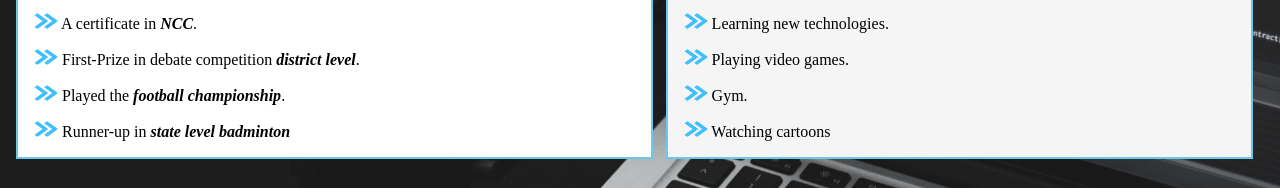
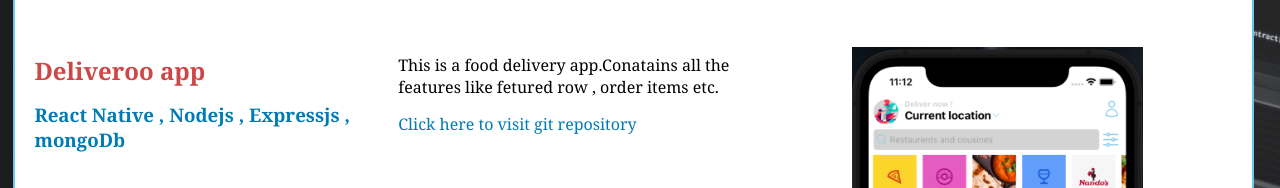
Before and after one commit to abhishekgarfield/abt_me, a plain HTML site: page index.html in a window 1280 px wide. Shown: the part 3949-4137 px from the top of the page. Drawn offline with Linux system fonts and the light colour scheme.

Commit message:
project added

```diff
--- a/index.html
+++ b/index.html
@@ -1,4 +1,5 @@
 <!DOCTYPE html>
+
 <head>
     <title>about abhishek</title>
     <meta charset="utf-8">
@@ -7,6 +8,7 @@
     <link rel="icon" href="images/logo.png" type="image/x-icon">
     <link rel="stylesheet" href="https://cdnjs.cloudflare.com/ajax/libs/font-awesome/4.7.0/css/font-awesome.min.css">
 </head>
+
 <body>
     <header>
         <div class="ima">
@@ -18,7 +20,7 @@
                 <h3 style="margin-top: 0rem;">Full stack web developer</h3>
             </div>
             <div class="info_sec">
-                    <div >
+                <div>
                     <p>Hi i am pretty good with front end and back end technologies.<br>
                         you can check all my projects , certifications and achievements by scrolling down.<br>
                         I am always keen on learning new technologies<br></p>
@@ -35,7 +37,8 @@
                     <a href="https://twitter.com/abhishek2759" target="_blank">
                         <i class="fa fa-twitter"></i>
                     </a>
-                        <a href="https://www.snapchat.com/add/abhishek-1859?share_id=QTcwQkIxNzYtQjQ2QS00MjRFLThFREMtOUI1Mzc5NjE3M0NE&locale=en_IN" target="_blank">
+                    <a href="https://www.snapchat.com/add/abhishek-1859?share_id=QTcwQkIxNzYtQjQ2QS00MjRFLThFREMtOUI1Mzc5NjE3M0NE&locale=en_IN"
+                        target="_blank">
                         <i class="fa fa-snapchat-ghost"></i>
                     </a>
                     <a href="https://join.skype.com/invite/utyDdKtYAu7z" target="_blank">
@@ -58,7 +61,7 @@
             </div>
         </div>
     </header>
-        <div class="nav" id="io" >
+    <div class="nav" id="io">
         <ul>
             <li><a href="#education">Education</a> </li>
             <li> <a href="#skills">Skills</a></li>
@@ -66,7 +69,7 @@
             <li> <a href="#certifications">Certifications</a></li>
             <li> <a href="#achievements">Achievements</a></li>
             <li> <a href="#hobbies">Hobbies</a></li>
-                <li><a href="docs/abhishekcv (1).pdf" download >Download</a></li>
+            <li><a href="docs/abhishekcv (1).pdf" download>Download</a></li>
             <li><a href="#foot_cont">Contact</a></li>
         </ul>
     </div>
@@ -80,7 +83,7 @@
                     <tr>
                         <th>2009-2014</th>
                         <td><img src="images/edu.png"></td>
-                            <td rowspan="3" >10th<br>
+                        <td rowspan="3">10th<br>
                             Sainik school sujanpur tira <br>
                             8.14 Cgpa (cbse)</td>
                     </tr>
@@ -110,7 +113,8 @@
                     <tr>
                         <th>2017-2021</th>
                         <td><img src="images/edu.png" style="width: 4rem;"></td>
-                            <td rowspan="3" >Bachelor of Engineering <br>Computer Science<br>CHITKARA UNIVERSITY 8.12 CGPA<br> is a full-time engineering
+                        <td rowspan="3">Bachelor of Engineering <br>Computer Science<br>CHITKARA UNIVERSITY 8.12
+                            CGPA<br> is a full-time engineering
                             undergraduate degree course in the field of computer science. It deals with the design,
                             maintenance, construction and operation of computer hardware and software.
                             The duration of this course is 4 years which are divided into 8 semesters.</td>
@@ -212,16 +216,19 @@
                         </p>
                     </div>
                     <div class="pro_url">
-                            <a href="https://abhishekgarfield.github.io/college_record_track/" target="_blank">Click here to visit web site</a>
+                        <a href="https://abhishekgarfield.github.io/college_record_track/" target="_blank">Click here to
+                            visit web site</a>
                     </div>
                 </div>
                 <div class="pro_cont3_cont3">
                     <div class="pro_vw">
-                            <iframe src="https://abhishekgarfield.github.io/college_record_track/" width="100%" height="inherit" ></iframe>
+                        <iframe src="https://abhishekgarfield.github.io/college_record_track/" width="100%"
+                            height="inherit"></iframe>
                     </div>
                 </div>
             </div>
-                <hr></hr>
+            <hr>
+            </hr>
             <div class="pro_cont2">
                 <div class="pro_cont1_cont1">
                     <div class="pro_name">
@@ -239,16 +246,19 @@
                         </p>
                     </div>
                     <div class="pro_url">
-                            <a href="https://abhishekgarfield.github.io/school_website/" target="_blank">Click here to visit web site</a>
+                        <a href="https://abhishekgarfield.github.io/school_website/" target="_blank">Click here to visit
+                            web site</a>
                     </div>
                 </div>
                 <div class="pro_cont3_cont3">
                     <div class="pro_vw">
-                            <iframe src="https://abhishekgarfield.github.io/school_website/" width="100%" height="inherit" scrolling="yes"></iframe>
+                        <iframe src="https://abhishekgarfield.github.io/school_website/" width="100%" height="inherit"
+                            scrolling="yes"></iframe>
                     </div>
                 </div>
             </div>
-                <hr></hr>
+            <hr>
+            </hr>
             <div class="pro_cont3">
                 <div class="pro_cont1_cont1">
                     <div class="pro_name">
@@ -266,16 +276,19 @@
                         </p>
                     </div>
                     <div class="pro_url">
-                            <a href="https://abhishekgarfield.github.io/apple-react/" target="_blank">Click here to visit web site</a>
+                        <a href="https://abhishekgarfield.github.io/apple-react/" target="_blank">Click here to visit
+                            web site</a>
                     </div>
                 </div>
                 <div class="pro_cont3_cont3">
                     <div class="pro_vw">
-                            <iframe src="https://abhishekgarfield.github.io/apple-react/" width="100%" height="inherit" scrolling="yes"></iframe>
+                        <iframe src="https://abhishekgarfield.github.io/apple-react/" width="100%" height="inherit"
+                            scrolling="yes"></iframe>
                     </div>
                 </div>
             </div>
-                <hr></hr>
+            <hr>
+            </hr>
             <div class="pro_cont2">
                 <div class="pro_cont1_cont1">
                     <div class="pro_name">
@@ -292,16 +305,19 @@
                         </p>
                     </div>
                     <div class="pro_url">
-                            <a href="https://abhishekgarfield.github.io/zomato_html/" target="_blank">Click here to visit web site</a>
+                        <a href="https://abhishekgarfield.github.io/zomato_html/" target="_blank">Click here to visit
+                            web site</a>
                     </div>
                 </div>
                 <div class="pro_cont3_cont3">
                     <div class="pro_vw">
-                            <iframe src="https://abhishekgarfield.github.io/zomato_html/" width="100%" height="inherit" scrolling="yes"></iframe>
+                        <iframe src="https://abhishekgarfield.github.io/zomato_html/" width="100%" height="inherit"
+                            scrolling="yes"></iframe>
                     </div>
                 </div>
             </div>
-                <hr></hr>
+            <hr>
+            </hr>
             <div class="pro_cont2">
                 <div class="pro_cont1_cont1">
                     <div class="pro_name">
@@ -319,13 +335,14 @@
                         </p>
                     </div>
                     <div class="pro_url">
-                            <a href="https://abhishekgarfield.github.io/tinder_clone/" target="_blank">Click here to visit web site</a>
+                        <a href="https://abhishekgarfield.github.io/tinder_clone/" target="_blank">Click here to visit
+                            web site</a>
                     </div>
                 </div>
                 <div class="pro_cont3_cont3">
                     <div class="pro_vw">
 
-                            <img src="images/tinder.jpg"  width="100%" height="100%" >
+                        <img src="images/tinder.jpg" width="100%" height="100%">
                     </div>
                 </div>
             </div>
@@ -340,17 +357,45 @@
                 </div>
                 <div class="pro_cont2_cont2">
                     <div class="pro_about">
-                            <p>This is a calculator with 2 options. U can choose to type using you own device keyboard by option given on macbook on side display.
+                        <p>This is a calculator with 2 options. U can choose to type using you own device keyboard by
+                            option given on macbook on side display.
                             U can choose to type using inbuild calculator by option given on macbook on side display.
                         </p>
                     </div>
                     <div class="pro_url">
-                            <a href="https://abhishekgarfield.github.io/Calculator/" target="_blank">Click here to visit web site</a>
+                        <a href="https://abhishekgarfield.github.io/Calculator/" target="_blank">Click here to visit web
+                            site</a>
                     </div>
                 </div>
                 <div class="pro_cont3_cont3">
                     <div class="pro_vw">
-                            <iframe src="https://abhishekgarfield.github.io/Calculator/" width="100%" height="inherit" scrolling="yes"></iframe>
+                        <iframe src="https://abhishekgarfield.github.io/Calculator/" width="100%" height="inherit"
+                            scrolling="yes"></iframe>
+                    </div>
+                </div>
+            </div>
+            <div class="pro_cont35">
+                <div class="pro_cont1_cont1">
+                    <div class="pro_name">
+                        <h2>Deliveroo app</h2>
+                    </div>
+                    <div class="pro_tech">
+                        <h3>React Native , Nodejs , Expressjs , mongoDb</h3>
+                    </div>
+                </div>
+                <div class="pro_cont2_cont2">
+                    <div class="pro_about">
+                        <p>This is a food delivery app.Conatains all the features like fetured row , order items etc.
+                        </p>
+                    </div>
+                    <div class="pro_url">
+                        <a href="https://github.com/abhishekgarfield/Deliveroo" target="_blank">Click here to visit git repository</a>
+                    </div>
+                </div>
+                <div class="pro_cont3_cont34">
+                    <div class="pro_vw1" >
+                        <image src="images/home.png" width="60%" height="inherit" style="margin:auto;display:block"
+                            scrolling="yes"></iframe>
                     </div>
                 </div>
             </div>
@@ -362,11 +407,12 @@
                 <div class="ach_icon">
                     <img src="images/achiev.png">
                 </div>
-                    <div class="ach_1"  id="ach_1" style="margin-top: 4rem;">
+                <div class="ach_1" id="ach_1" style="margin-top: 4rem;">
                     <p><img src="images/bullet.png"> A certificate in <em><b>NCC</b></em>.</p>
                 </div>
                 <div class="ach_2">
-                        <P> <img src="images/bullet.png"> First-Prize in debate competition <em><b>district level</b></em>.</P>
+                    <P> <img src="images/bullet.png"> First-Prize in debate competition <em><b>district level</b></em>.
+                    </P>
                 </div>
                 <div class="ach_3">
                     <p> <img src="images/bullet.png"> Played the <em> <b> football championship</b></em>.</p>
@@ -380,16 +426,16 @@
                     <img src="images/hobb.png">
                 </div>
                 <div class="hob_1" style="margin-top: 4rem;">
-                        <p>  <img src="images/bullet.png">  Learning new technologies.</p>
+                    <p> <img src="images/bullet.png"> Learning new technologies.</p>
                 </div>
                 <div class="hob_2">
-                        <P>  <img src="images/bullet.png"> Playing video games.</P>
+                    <P> <img src="images/bullet.png"> Playing video games.</P>
                 </div>
                 <div class="hob_3">
-                        <p>  <img src="images/bullet.png"> Gym.</p>
+                    <p> <img src="images/bullet.png"> Gym.</p>
                 </div>
                 <div class="hob_4">
-                        <p>  <img src="images/bullet.png"> Watching cartoons</p>
+                    <p> <img src="images/bullet.png"> Watching cartoons</p>
                 </div>
             </div>
         </div>
@@ -400,13 +446,13 @@
         </div>
         <div class="foot_cont" id="foot_cont">
             <div class="sec_ft">
-                    <div class="rights" >
-                        <p>   My Resume &copy; All rights reserved </p>
+                <div class="rights">
+                    <p> My Resume &copy; All rights reserved </p>
                 </div>
-                    <div class="address" >
+                <div class="address">
                     <address>Address : 4 phase , House no. 6 , Mohali (160059)</address>
                 </div>
-                    <div class="mal"  >
+                <div class="mal">
                     <a style="text-decoration: none;" href="mailto:abhishek2759@gmail.com">abhishek2759@gmail.com</a>
                 </div>
                 <div class="phon">
@@ -414,7 +460,8 @@
                 </div>
             </div>
             <div class="map">
-                    <iframe src="https://www.google.com/maps/embed?pb=!1m18!1m12!1m3!1d13719.927809584828!2d76.70072757321276!3d30.71890776387998!2m3!1f0!2f0!3f0!3m2!1i1024!2i768!4f13.1!3m3!1m2!1s0x390fee6166f6bc67%3A0xf530d4cd6039ed97!2sPhase%204%2C%20Sector%2059%2C%20Sahibzada%20Ajit%20Singh%20Nagar%2C%20160059!5e0!3m2!1sen!2sin!4v1656238181665!5m2!1sen!2sin"
+                <iframe
+                    src="https://www.google.com/maps/embed?pb=!1m18!1m12!1m3!1d13719.927809584828!2d76.70072757321276!3d30.71890776387998!2m3!1f0!2f0!3f0!3m2!1i1024!2i768!4f13.1!3m3!1m2!1s0x390fee6166f6bc67%3A0xf530d4cd6039ed97!2sPhase%204%2C%20Sector%2059%2C%20Sahibzada%20Ajit%20Singh%20Nagar%2C%20160059!5e0!3m2!1sen!2sin!4v1656238181665!5m2!1sen!2sin"
                     width="inherit" height="90%" style="border:0;display: block;
                      margin: 0rem auto;" allowfullscreen="" loading="lazy" referrerpolicy="no-referrer-when-downgrade">
                 </iframe>
@@ -425,4 +472,5 @@
     <script src="resume.js">
     </script>
 </body>
+
 </html>
--- a/resume.css
+++ b/resume.css
@@ -498,6 +498,15 @@ margin: 0rem auto;
     overflow: visible;
     margin: 2rem 0rem;
 }
+ .pro_cont35
+{
+    display: inline-block;
+    background-color: white;
+    width: 98%;
+    padding: 1% 1%;
+    overflow: visible;
+    margin: 2rem 0rem;
+}
 .pro_cont1_cont1 ,.pro_cont2_cont2,.pro_cont3_cont3
 {
     width: 30%;
@@ -506,14 +515,21 @@ margin: 0rem auto;
     height: 100%;
     margin: 7rem auto 0rem auto;
 }
-
+.pro_cont3_cont34
+{
+    width: 40%;
+    float: left;
+    transition: 0.5s transform;
+    height: 100%;
+    margin: 7rem auto 0rem auto;
+}
 
 .pro_cont3_cont3
 {
     width: 40%;
     margin: 0rem;
 }
-.pro_cont3_cont3:hover ,.pro_cont1_cont1:hover,.pro_cont2_cont2:hover
+.pro_cont3_cont3:hover ,.pro_cont1_cont1:hover,.pro_cont2_cont2:hover,.pro_cont3_cont34:hover
 {
     transform: scale(1.04);
 }
@@ -651,7 +667,7 @@ footer
 {
     width: 45%;
 }
-.pro_cont1_cont1 ,.pro_cont2_cont2,.pro_cont3_cont3
+.pro_cont1_cont1 ,.pro_cont2_cont2,.pro_cont3_cont3,.pro_cont3_cont34
 {
     width: 97%;
     padding: 1%;
```
Also changed, not shown: images/home.png (added), 1 other file. Lines whose indentation alone changed are shown as unchanged.
